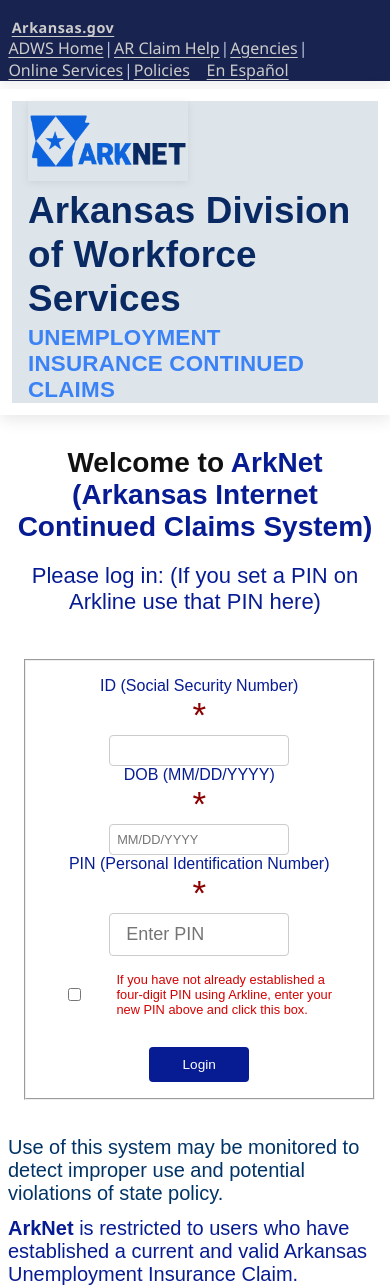
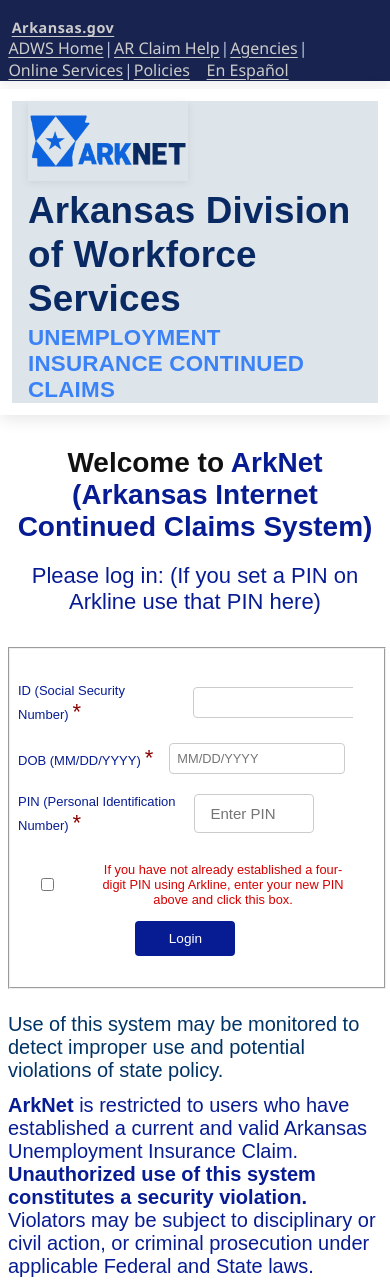
Before and after one commit to WILDERCORP/secureworkforce.arkansas-gov-claims, a Next.js app: page / in a window 390 px wide. Shown: the top 1287 px of the page. Built offline with nearby package versions, Linux system fonts and the light colour scheme.

Commit message:
Mobile and desktop form layout improvements: input label font size, spacing, padding, and alignment adjustments

```diff
--- a/app/MainContent.js
+++ b/app/MainContent.js
@@ -370,24 +370,64 @@
                   }
                   .form-row {
                     display: flex;
-                    flex-direction: column;
+                    flex-direction: row;
                     align-items: center;
-                    justify-content: center;
+                    justify-content: flex-start;
                     width: 100%;
+                    margin-bottom: 18px;
+                  }
+                  .form-row > div:first-child {
+                    margin-right: 18px;
+                  }
+                  @media (max-width: 600px) {
+                    .requalifyingborder {
+                      max-width: 97vw !important;
+                      width: 97vw !important;
+                      min-width: 0 !important;
+                      padding: 8vw 6vw 8vw 0 !important;
+                      box-sizing: border-box !important;
+                      overflow-x: hidden !important;
+                    }
+                    form {
+                      max-width: 97vw !important;
+                      width: 97vw !important;
+                      min-width: 0 !important;
+                      padding: 0 6vw 0 0 !important;
+                      box-sizing: border-box !important;
+                      overflow-x: hidden !important;
+                    }
+                    .form-row {
+                      flex-direction: row !important;
+                      align-items: center !important;
+                      justify-content: flex-start !important;
+                      width: 100% !important;
+                      margin-bottom: 18px !important;
+                      box-sizing: border-box !important;
+                      overflow-x: hidden !important;
+                    }
+                    .form-row > div {
+                      margin-right: 8px !important;
+                      margin-bottom: 0 !important;
+                      max-width: 45vw !important;
+                      min-width: 0 !important;
+                      box-sizing: border-box !important;
+                      overflow-x: hidden !important;
+                    }
+                    input {
+                      max-width: 45vw !important;
+                      min-width: 0 !important;
+                      font-size: 15px !important;
+                      box-sizing: border-box !important;
+                      overflow-x: hidden !important;
+                    }
                   }
                 `}</style>
                 <div className="form-row">
-                  <div>
-                    <p style={{ lineHeight: 'normal', fontSize: 16 }}>
-                      <span style={{ letterSpacing: 'normal' }}>
+                  <div style={{paddingLeft: 8, paddingRight: 8}}>
+                    <span style={{ lineHeight: 'normal', fontSize: 13, letterSpacing: 'normal' }}>
                       ID (Social Security Number)
                     </span>
-                    </p>
-                  </div>
-                  <div>
-                    <p style={{ fontSize: 35, lineHeight: 'normal' }}>
-                      <span style={{ fontSize: 35, color: '#8B0000', letterSpacing: 'normal' }}>*</span>
-                    </p>
+                    <span style={{ fontSize: 22, color: '#8B0000', letterSpacing: 'normal', marginLeft: 4 }}>*</span>
                   </div>
                   <div>
                     <input
@@ -405,23 +445,17 @@
                         fontSize: 18,
                         border: '1px solid #ccc',
                         borderRadius: 4,
-                        width: 260,
+                        width: 180,
                       }}
                     />
                   </div>
                 </div>
                 <div className="form-row">
-                  <div>
-                    <p style={{ lineHeight: 'normal', fontSize: 16 }}>
-                      <span style={{ letterSpacing: 'normal' }}>
+                  <div style={{paddingLeft: 8, paddingRight: 8}}>
+                    <span style={{ lineHeight: 'normal', fontSize: 13, letterSpacing: 'normal' }}>
                       DOB (MM/DD/YYYY)
                     </span>
-                    </p>
-                  </div>
-                  <div>
-                    <p style={{ fontSize: 35, lineHeight: 'normal' }}>
-                      <span style={{ fontSize: 35, color: '#8B0000', letterSpacing: 'normal' }}>*</span>
-                    </p>
+                    <span style={{ fontSize: 22, color: '#8B0000', letterSpacing: 'normal', marginLeft: 4 }}>*</span>
                   </div>
                   <div>
                     <input
@@ -440,23 +474,17 @@
                         fontSize: 18,
                         border: '1px solid #ccc',
                         borderRadius: 4,
-                        width: 180,
+                        width: 120,
                       }}
                     />
                   </div>
                 </div>
                 <div className="form-row">
-                  <div>
-                    <p style={{ lineHeight: 'normal', fontSize: 16 }}>
-                      <span style={{ letterSpacing: 'normal' }}>
+                  <div style={{paddingLeft: 8, paddingRight: 8}}>
+                    <span style={{ lineHeight: 'normal', fontSize: 13, letterSpacing: 'normal' }}>
                       PIN (Personal Identification Number)
                     </span>
-                    </p>
-                  </div>
-                  <div>
-                    <p style={{ fontSize: 35, lineHeight: 'normal' }}>
-                      <span style={{ fontSize: 35, color: '#8B0000', letterSpacing: 'normal' }}>*</span>
-                    </p>
+                    <span style={{ fontSize: 22, color: '#8B0000', letterSpacing: 'normal', marginLeft: 4 }}>*</span>
                   </div>
                   <div>
                     <input
@@ -475,12 +503,14 @@
                         fontSize: 18,
                         border: '1px solid #ccc',
                         borderRadius: 4,
-                        width: 180,
+                        width: 120,
                       }}
                     />
                   </div>
-                  {/* PIN info text and checkbox */}
-                  <div style={{ display: 'flex', alignItems: 'center', marginTop: 16, marginBottom: 16 }}>
+                </div>
+                {/* PIN info text and checkbox, centered below last field */}
+                <div style={{ display: 'flex', flexDirection: 'column', alignItems: 'center', justifyContent: 'center', width: '100%', marginTop: 8 }}>
+                  <div style={{ display: 'flex', alignItems: 'center', justifyContent: 'center', marginBottom: 8 }}>
                     <input
                       type="checkbox"
                       id="pinConfirm"
@@ -489,16 +519,14 @@
                       onChange={handleChange}
                       style={{ marginRight: 8 }}
                     />
-                    <label htmlFor="pinConfirm" style={{ fontSize: 15, color: '#222' }}>
+                    <label htmlFor="pinConfirm" style={{ fontSize: 15, color: '#222', textAlign: 'center' }}>
                       <span style={{ color: '#d60000' }}>If you have not already established a four-digit PIN using Arkline, enter your new PIN above and click this box.</span>
                     </label>
                   </div>
-                  {/* Login button */}
-                  <div style={{ display: 'flex', justifyContent: 'flex-end', marginTop: 8 }}>
-                    <button type="submit" style={{ padding: '8px 24px', fontSize: 16, background: '#071C93', color: '#fff', border: 'none', borderRadius: 4, cursor: 'pointer', minWidth: 100 }}>
+                  {/* Login button centered below tick box and text */}
+                  <button type="submit" style={{ padding: '8px 24px', fontSize: 16, background: '#071C93', color: '#fff', border: 'none', borderRadius: 4, cursor: 'pointer', minWidth: 100, marginTop: 8, alignSelf: 'center' }}>
                     Login
                   </button>
-                  </div>
                 </div>
               </fieldset>
             </form>
--- a/package.json
+++ b/package.json
@@ -19,6 +19,7 @@
     "@types/node": "^24.3.0",
     "@types/react": "^19.1.11",
     "eslint": "^9",
-    "eslint-config-next": "15.4.6"
+    "eslint-config-next": "15.4.6",
+    "typescript": "5.9.2"
   }
 }
```
Also changed, not shown: 1 other file (tests, documents, lock files or other folders). Lines whose indentation alone changed are shown as unchanged.
